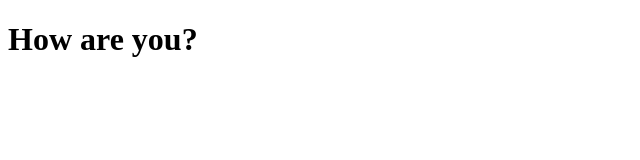
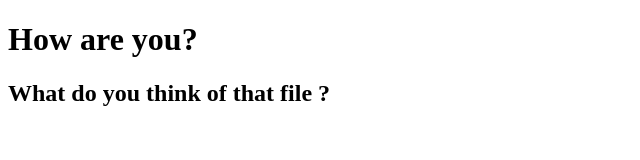
Before and after one commit to sara33-dev/helloWorld, a plain HTML site: page index.html in a window 1280 px wide. Shown: the whole page, without its empty margins (0-640 px from the left). Drawn offline with Linux system fonts and the light colour scheme.

Commit message:
I added a h2 tag

```diff
--- a/index.html
+++ b/index.html
@@ -10,5 +10,8 @@
     <h1>
       How are you?
     </h1>
+    <h2>
+      What do you think of that file ?
+    </h2>
   </body>
 </html>
```
